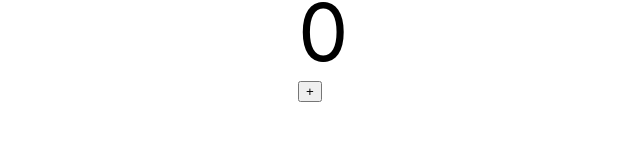
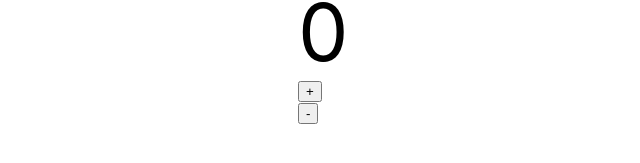
Before and after one commit to wasipo/testtt, a React (Create React App) app: page / in a window 1280 px wide. Shown: the part 517-680 px from the top of the page, without its empty margins (92-732 px from the left). Built offline with nearby package versions, Linux system fonts and the light colour scheme.

Commit message:
Increment Decrementできたけど、これって共通化するのが良いのか、バラバラでいいのかで言ったらバラバラのが良いんだろうなぁ…。

```diff
--- a/src/App.tsx
+++ b/src/App.tsx
@@ -20,10 +20,8 @@ const App = () => {
         </header>
         <div className="aaad">{count}</div>
         <div className="App_d">
-          {/* <button onClick={() => setCount(count + 1)}>+</button>
-          <button onClick={() => setCount(count - 1)}>-</button> */}
-          <Button_1 λ={setCount} />
-          {/* <Button_2 λ={setCount} /> */}
+          <Button_1 λ={setCount} i={count} />
+          <Button_2 λ={setCount} i={count} />
         </div>
       </div>
 
--- a/src/component/button_1.tsx
+++ b/src/component/button_1.tsx
@@ -9,8 +9,7 @@ import { isConstructorDeclaration } from 'typescript';
 
 const Button_1 = (props: any) => {
 
-    const count = 0;
-    const clickIncrement = () => props.λ(count + 1);
+    const clickIncrement = () => props.λ(props.i + 1);
 
 
     return (
--- a/src/component/button_2.tsx
+++ b/src/component/button_2.tsx
@@ -7,10 +7,11 @@ import React from 'react';
 
 const Button_2 = (props:any) => {
 
+  const clickDecrement = () => props.λ(props.i - 1);
 
   return (
     <div className="button_2">
-        <button onClick={props.λ}>-</button>
+        <button onClick={clickDecrement}>-</button>
     </div>
   );
 }
```
Also changed, not shown: 1 other file (tests, documents, lock files or other folders).
